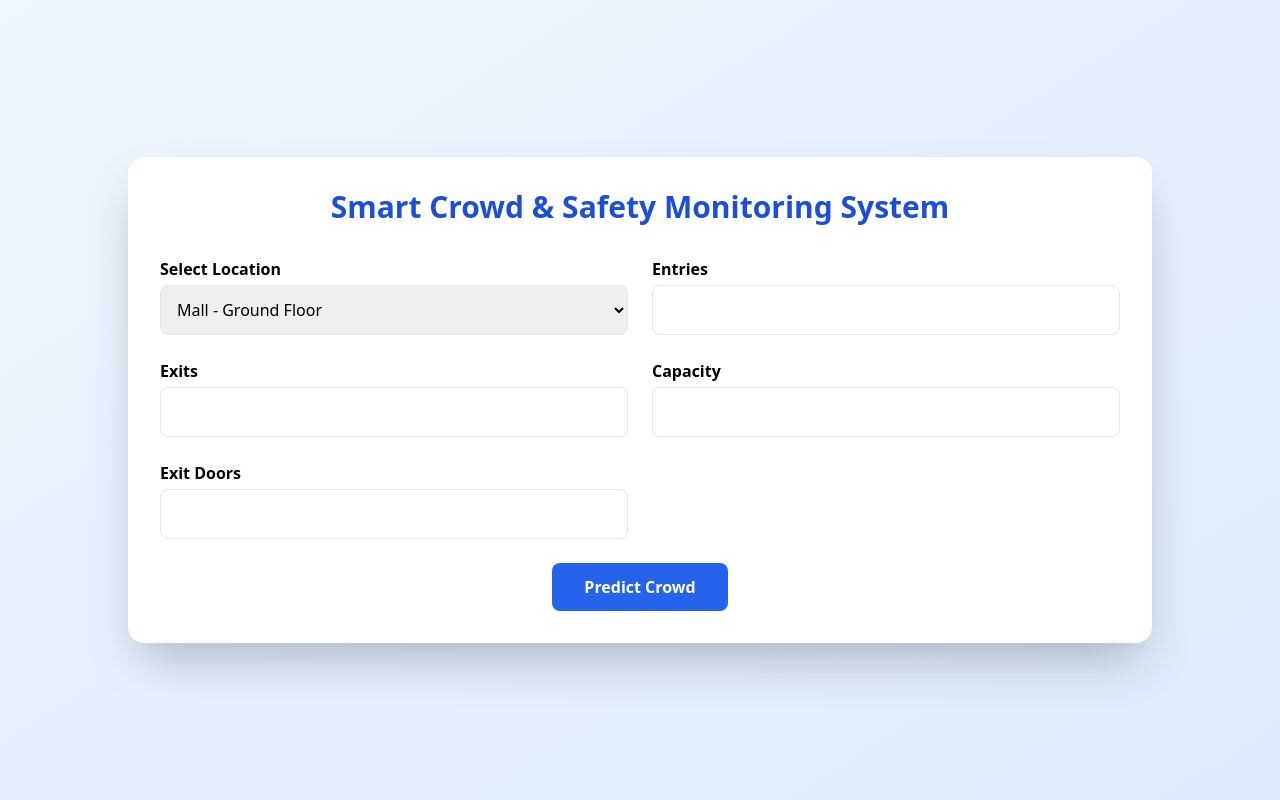
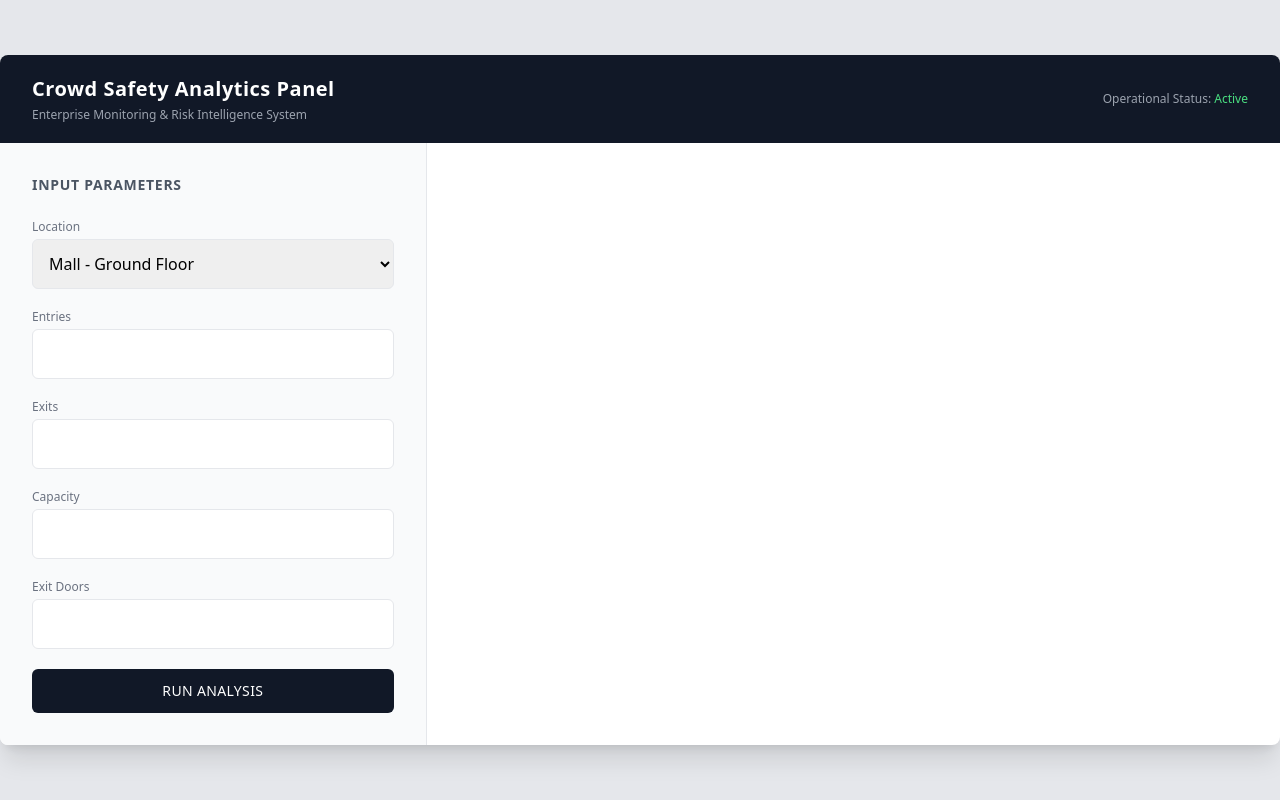
Before and after one commit to marycarmelniya-ctrl/smart-crowd-prediction, a Flask app: page / in a window 1280 px wide. Run offline with Flask 3, Linux system fonts and the light colour scheme; some libraries are stand-ins or nearby versions.

Commit message:
Upgraded to enterprise analytics panel UI

```diff
--- a/templates/index.html
+++ b/templates/index.html
@@ -1,25 +1,47 @@
 <!DOCTYPE html>
 <html>
 <head>
-    <title>Smart Crowd Prediction</title>
+    <title>Enterprise Crowd Analytics</title>
     <script src="https://cdn.tailwindcss.com"></script>
     <script src="https://cdn.jsdelivr.net/npm/chart.js"></script>
 </head>
 
-<body class="bg-gradient-to-br from-blue-50 to-blue-100 min-h-screen flex items-center justify-center">
+<body class="bg-gray-200 min-h-screen flex items-center justify-center">
 
-<div class="w-full max-w-5xl p-8 bg-white shadow-2xl rounded-2xl">
+<div class="w-full max-w-7xl bg-white shadow-xl rounded-lg overflow-hidden">
 
-    <h1 class="text-3xl font-bold text-center text-blue-700 mb-8">
-        Smart Crowd & Safety Monitoring System
+    <!-- TOP NAV HEADER -->
+    <div class="bg-gray-900 text-white px-8 py-5 flex justify-between items-center">
+        <div>
+            <h1 class="text-xl font-semibold tracking-wide">
+                Crowd Safety Analytics Panel
             </h1>
+            <p class="text-xs text-gray-400 mt-1">
+                Enterprise Monitoring & Risk Intelligence System
+            </p>
+        </div>
+        <div class="text-xs text-gray-400">
+            Operational Status: <span class="text-green-400">Active</span>
+        </div>
+    </div>
 
-    <form method="POST" class="grid grid-cols-1 md:grid-cols-2 gap-6">
+    <div class="grid md:grid-cols-3">
+
+        <!-- INPUT PANEL -->
+        <div class="p-8 border-r bg-gray-50">
+
+            <h2 class="text-sm font-semibold text-gray-600 mb-6 uppercase tracking-wider">
+                Input Parameters
+            </h2>
+
+            <form method="POST" class="space-y-5">
 
                 <div>
-            <label class="block font-semibold mb-1">Select Location</label>
+                    <label class="block text-xs font-medium text-gray-500 mb-1">
+                        Location
+                    </label>
                     <select name="location" required
-                class="w-full p-3 border rounded-lg focus:ring-2 focus:ring-blue-400">
+                        class="w-full p-3 border rounded-md focus:ring-2 focus:ring-gray-400">
                         <option value="Mall - Ground Floor">Mall - Ground Floor</option>
                         <option value="Mall - Food Court">Mall - Food Court</option>
                         <option value="Stadium - Gate A">Stadium - Gate A</option>
@@ -28,88 +50,111 @@
                 </div>
 
                 <div>
-            <label class="block font-semibold mb-1">Entries</label>
+                    <label class="block text-xs font-medium text-gray-500 mb-1">
+                        Entries
+                    </label>
                     <input type="number" name="entries" required
-                class="w-full p-3 border rounded-lg focus:ring-2 focus:ring-blue-400">
+                        class="w-full p-3 border rounded-md focus:ring-2 focus:ring-gray-400">
                 </div>
 
                 <div>
-            <label class="block font-semibold mb-1">Exits</label>
+                    <label class="block text-xs font-medium text-gray-500 mb-1">
+                        Exits
+                    </label>
                     <input type="number" name="exits" required
-                class="w-full p-3 border rounded-lg focus:ring-2 focus:ring-blue-400">
+                        class="w-full p-3 border rounded-md focus:ring-2 focus:ring-gray-400">
                 </div>
 
                 <div>
-            <label class="block font-semibold mb-1">Capacity</label>
+                    <label class="block text-xs font-medium text-gray-500 mb-1">
+                        Capacity
+                    </label>
                     <input type="number" name="capacity" required
-                class="w-full p-3 border rounded-lg focus:ring-2 focus:ring-blue-400">
+                        class="w-full p-3 border rounded-md focus:ring-2 focus:ring-gray-400">
                 </div>
 
                 <div>
-            <label class="block font-semibold mb-1">Exit Doors</label>
+                    <label class="block text-xs font-medium text-gray-500 mb-1">
+                        Exit Doors
+                    </label>
                     <input type="number" name="exit_doors" required
-                class="w-full p-3 border rounded-lg focus:ring-2 focus:ring-blue-400">
+                        class="w-full p-3 border rounded-md focus:ring-2 focus:ring-gray-400">
                 </div>
 
-        <div class="col-span-full text-center">
                 <button type="submit"
-                class="bg-blue-600 hover:bg-blue-700 text-white px-8 py-3 rounded-lg font-semibold transition duration-300">
-                Predict Crowd
+                    class="w-full bg-gray-900 hover:bg-black text-white py-3 rounded-md text-sm tracking-wide transition">
+                    RUN ANALYSIS
                 </button>
+
+            </form>
         </div>
 
-    </form>
+        <!-- ANALYTICS PANEL -->
+        <div class="md:col-span-2 p-8">
 
             {% if result %}
 
-    <!-- Result Cards -->
-    <div class="mt-10 grid grid-cols-1 md:grid-cols-3 gap-6">
+            <h2 class="text-sm font-semibold text-gray-600 mb-6 uppercase tracking-wider">
+                Live Metrics
+            </h2>
 
-        <div class="p-6 bg-blue-100 rounded-xl shadow">
-            <h2 class="text-xl font-bold text-blue-700">{{ result }}</h2>
-            <p class="text-sm text-gray-600 mt-1">{{ location }}</p>
+            <div class="grid grid-cols-3 gap-6">
+
+                <div class="bg-gray-100 p-5 rounded-md">
+                    <p class="text-xs text-gray-500">Crowd Status</p>
+                    <p class="text-lg font-semibold text-gray-800 mt-1">
+                        {{ result }}
+                    </p>
+                    <p class="text-xs text-gray-400 mt-1">{{ location }}</p>
                 </div>
 
-        <div class="p-6 bg-gray-100 rounded-xl shadow">
-            <h3 class="font-semibold">Entry Waiting Time</h3>
-            <p class="text-lg">{{ waiting_time }}</p>
+                <div class="bg-gray-100 p-5 rounded-md">
+                    <p class="text-xs text-gray-500">Entry Delay</p>
+                    <p class="text-lg font-semibold text-gray-800 mt-1">
+                        {{ waiting_time }}
+                    </p>
                 </div>
 
-        <div class="p-6 bg-yellow-100 rounded-xl shadow">
-            <h3 class="font-semibold">Alert</h3>
-            <p>{{ alert }}</p>
+                <div class="bg-gray-100 p-5 rounded-md">
+                    <p class="text-xs text-gray-500">Density</p>
+                    <p class="text-lg font-semibold text-gray-800 mt-1">
+                        {{ density_percent }} %
+                    </p>
                 </div>
 
-        <div class="p-6 bg-green-100 rounded-xl shadow">
-            <h3 class="font-semibold">Density</h3>
-            <p class="text-lg">{{ density_percent }} %</p>
+                <div class="bg-gray-100 p-5 rounded-md">
+                    <p class="text-xs text-gray-500">Risk Score</p>
+                    <p class="text-lg font-semibold text-gray-800 mt-1">
+                        {{ risk_score }}
+                    </p>
                 </div>
 
-        <div class="p-6 bg-purple-100 rounded-xl shadow">
-            <h3 class="font-semibold">Risk Score</h3>
-            <p class="text-lg">{{ risk_score }}</p>
+                <div class="bg-gray-100 p-5 rounded-md col-span-2">
+                    <p class="text-xs text-gray-500">Evacuation Time</p>
+                    <p class="text-lg font-semibold text-gray-800 mt-1">
+                        {{ evac_time }} minutes
+                    </p>
                 </div>
 
-        <div class="p-6 bg-red-100 rounded-xl shadow">
-            <h3 class="font-semibold">Evacuation Time</h3>
-            <p class="text-lg">{{ evac_time }} minutes</p>
+                <div class="bg-gray-100 p-5 rounded-md col-span-3">
+                    <p class="text-xs text-gray-500">System Alert</p>
+                    <p class="text-sm text-gray-700 mt-1">
+                        {{ alert }}
+                    </p>
                 </div>
 
             </div>
 
-    <!-- Chart -->
-    <div class="mt-12">
-        <h3 class="text-lg font-semibold text-center mb-4">
-            Crowd Density Visualization
-        </h3>
+            <!-- CHART -->
+            <div class="mt-10">
                 <canvas id="densityChart"></canvas>
             </div>
 
-    <!-- Speak Button -->
-    <div class="text-center mt-6">
-        <button onclick="speakResult()"
-            class="bg-gray-800 hover:bg-gray-900 text-white px-6 py-2 rounded-lg transition">
-            🔊 Speak Result
+            <!-- AUDIO BRIEFING BUTTON -->
+            <div class="mt-6 text-right">
+                <button onclick="playBriefing()"
+                    class="bg-gray-800 hover:bg-black text-white px-6 py-2 rounded-md text-xs tracking-wide transition">
+                    ▶ PLAY AUDIO BRIEFING
                 </button>
             </div>
 
@@ -117,11 +162,26 @@
 
         </div>
 
+    </div>
+
+</div>
+
 <script>
-function speakResult() {
-    let text = "{{ result }}. Waiting time {{ waiting_time }}. {{ alert }}";
-    let speech = new SpeechSynthesisUtterance(text);
+function playBriefing() {
+    let briefing = `
+    Crowd status is {{ result }} at {{ location }}.
+    Current density is {{ density_percent }} percent.
+    Estimated entry delay is {{ waiting_time }}.
+    Risk score is {{ risk_score }}.
+    Evacuation time is {{ evac_time }} minutes.
+    System alert: {{ alert }}.
+    `;
+
+    let speech = new SpeechSynthesisUtterance(briefing);
+    speech.rate = 0.95;
+    speech.pitch = 1;
     speech.lang = "en-US";
+
     window.speechSynthesis.speak(speech);
 }
 </script>
@@ -133,15 +193,14 @@ const ctx = document.getElementById('densityChart').getContext('2d');
 new Chart(ctx, {
     type: 'bar',
     data: {
-        labels: ['Density'],
+        labels: ['Crowd Density %'],
         datasets: [{
-            label: 'Density %',
             data: [{{ density_percent }}],
-            backgroundColor: 'rgba(59, 130, 246, 0.7)'
+            backgroundColor: '#111827'
         }]
     },
     options: {
-        responsive: true,
+        plugins: { legend: { display: false } },
         scales: {
             y: {
                 beginAtZero: true,
```
Lines whose indentation alone changed are shown as unchanged.
